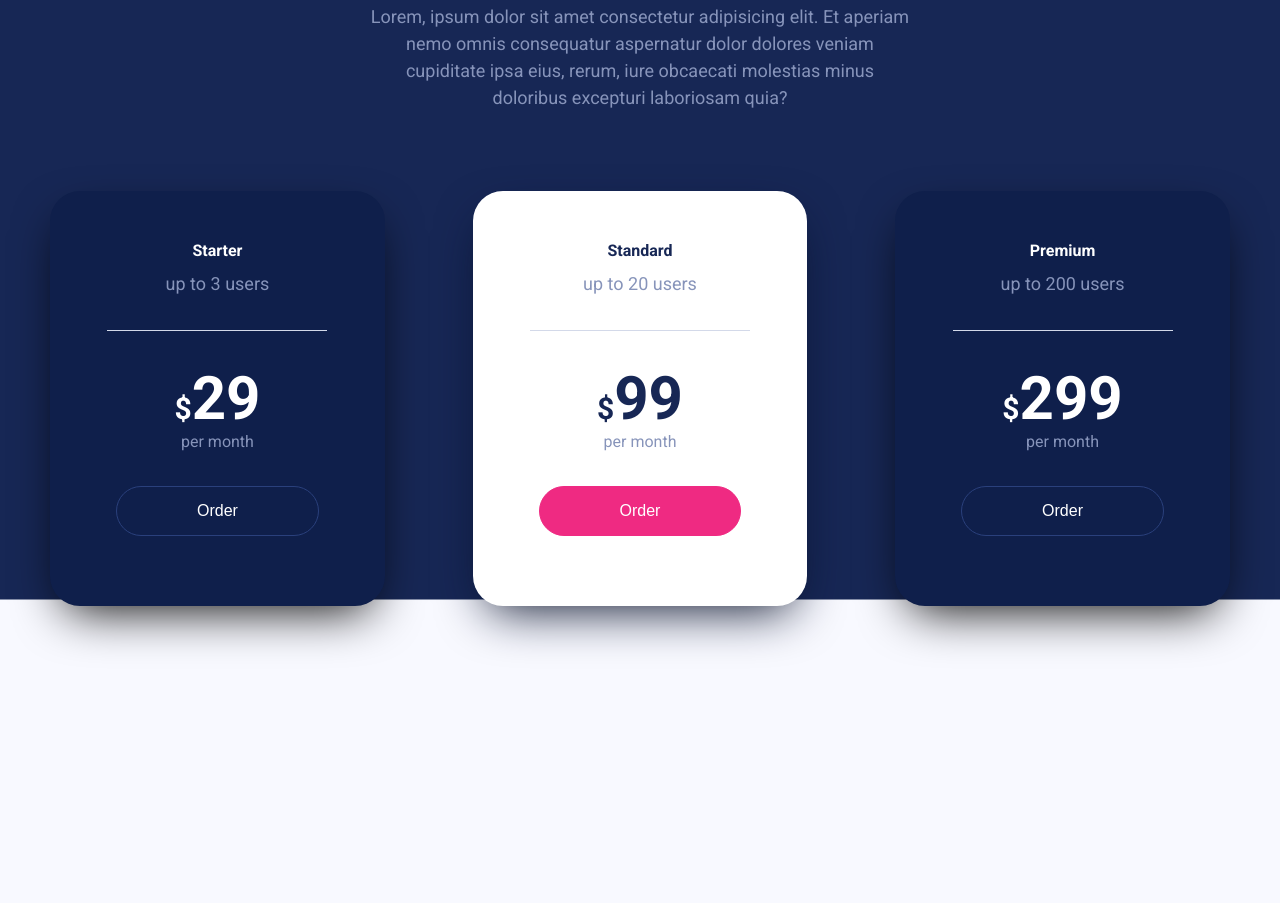
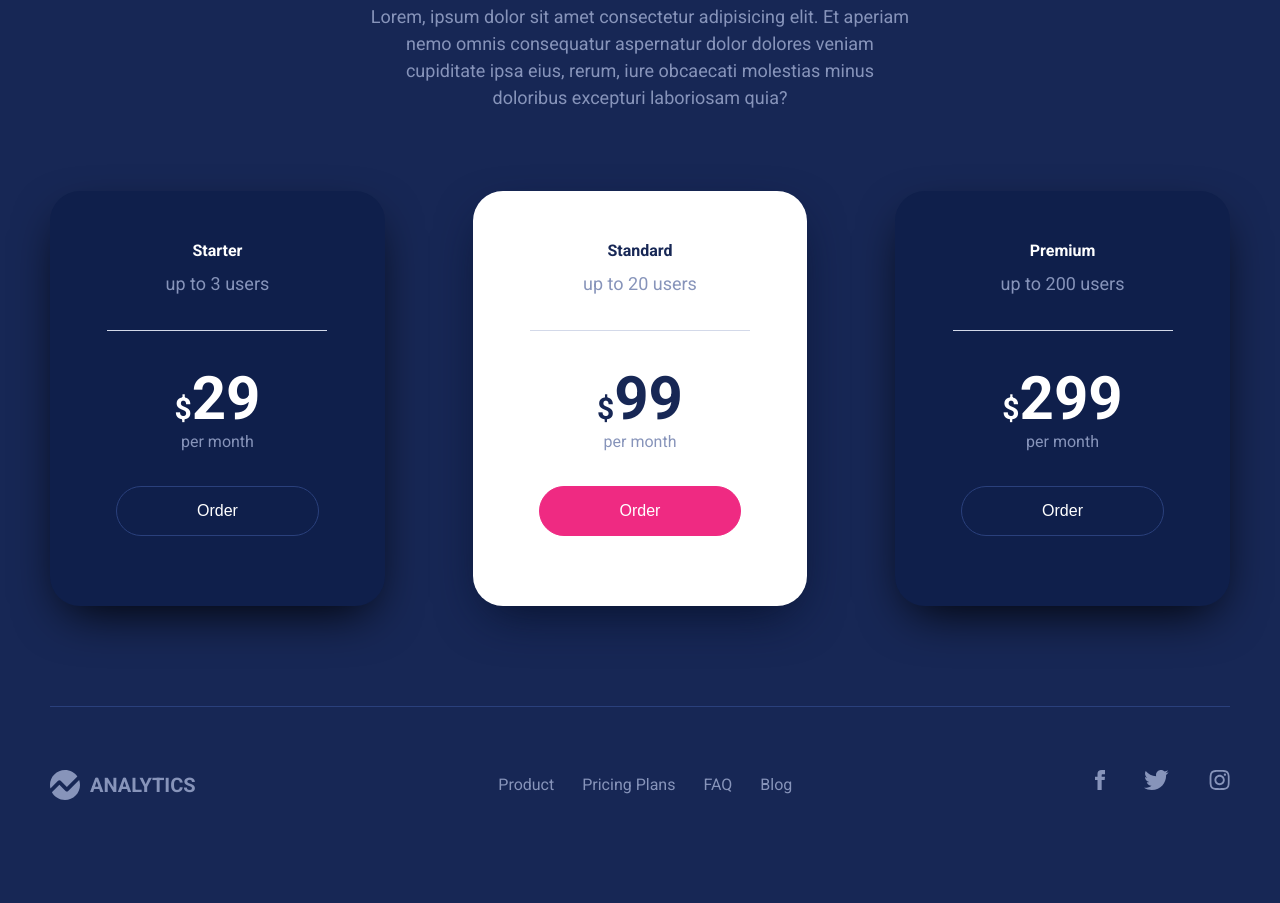
Before and after one commit to SilentCr1stal/analytics-site-scss-bem-adaptive, a plain HTML site: page index.html in a window 1280 px wide. Shown: the part 3313-4216 px from the top of the page. Before the commit the page ends 4019 px from the top, so only its background shows below. Drawn offline with Linux system fonts and the light colour scheme.

Commit message:
added footer block

```diff
--- a/index.html
+++ b/index.html
@@ -201,6 +201,41 @@
           </div>
         </div>
       </section>
+      <!-- Footer -->
+
+      <footer class="footer-menu">
+        <div class="footer-menu__wrapper wrap">
+          <div class="footer-menu__logo">
+            <img src="./assets/icons/logo-gray.svg" alt="" />
+            <p>Analytics</p>
+          </div>
+          <ul class="footer-menu__list">
+            <li class="footer-menu__item">
+              <a href="" class="footer-menu__link">Product</a>
+            </li>
+            <li class="footer-menu__item">
+              <a href="" class="footer-menu__link">Pricing Plans</a>
+            </li>
+            <li class="footer-menu__item">
+              <a href="" class="footer-menu__link">FAQ</a>
+            </li>
+            <li class="footer-menu__item">
+              <a href="" class="footer-menu__link">Blog</a>
+            </li>
+          </ul>
+          <div class="footer-menu__links">
+            <a href="/">
+              <img class="footer-menu__link-icon" src="./assets/icons/Facebook.svg" alt="facebook" />
+            </a>
+            <a href="/">
+              <img class="footer-menu__link-icon" src="./assets/icons/Twitter.svg" alt="twitter" />
+            </a>
+            <a href="/">
+              <img class="footer-menu__link-icon" src="./assets/icons/Instagram.svg" alt="instagram" />
+            </a>
+          </div>
+        </div>
+      </footer>
     </div>
   </body>
 </html>
--- /dev/null
+++ b/scss/blocks/footer.scss
@@ -0,0 +1,76 @@
+.footer-menu {
+  background: $background-dark-blue;
+
+  &__wrapper {
+    border-top: 1px solid #2a407c;
+    padding: 63px 0 103px 0;
+    display: flex;
+    justify-content: space-between;
+  }
+
+  &__logo {
+    display: flex;
+    align-items: center;
+    img {
+      margin: 0 10px 0 0;
+    }
+    p {
+      font-weight: 700;
+      text-transform: uppercase;
+      font-size: 20px;
+    }
+  }
+  &__list {
+    width: 294px;
+    display: flex;
+    justify-content: space-between;
+    align-items: center;
+  }
+  &__item {
+
+  }
+  &__link {
+    text-decoration: none;
+  }
+
+  &__links {
+    display: flex;
+    justify-content: space-between;
+    width: 135px;
+
+
+    a:nth-child(1) {
+
+      .footer-menu__link-icon {
+        width: 10px;
+        height: 20px;
+      }
+    }
+
+    a:nth-child(2) {
+
+      .footer-menu__link-icon {
+        width: 25px;
+        height: 20px;
+      }
+    }
+
+    a:nth-child(3) {
+
+      .footer-menu__link-icon {
+        width: 21px;
+        height: 20px;
+      }
+    }
+
+      // img:nth-child(2) {
+      //   width: 25px;
+      //   height: 20px;
+      // }
+      // img:nth-child(3) {
+      //   width: 21px;
+      //   height: 20px;
+      // }
+
+  }
+}
--- a/scss/blocks/pricing.scss
+++ b/scss/blocks/pricing.scss
@@ -1,6 +1,7 @@
 .pricing-plans {
   padding: 280px 0 100px 0;
   position: relative;
+  background: $background-dark-blue;
 
   &::after {
     content: "";
--- a/scss/main.scss
+++ b/scss/main.scss
@@ -10,3 +10,4 @@
 @import 'blocks/features.scss';
 @import 'blocks/roadmap.scss';
 @import 'blocks/pricing.scss';
+@import 'blocks/footer.scss';
```
Also changed, not shown: css/style.css, 1 other file.
